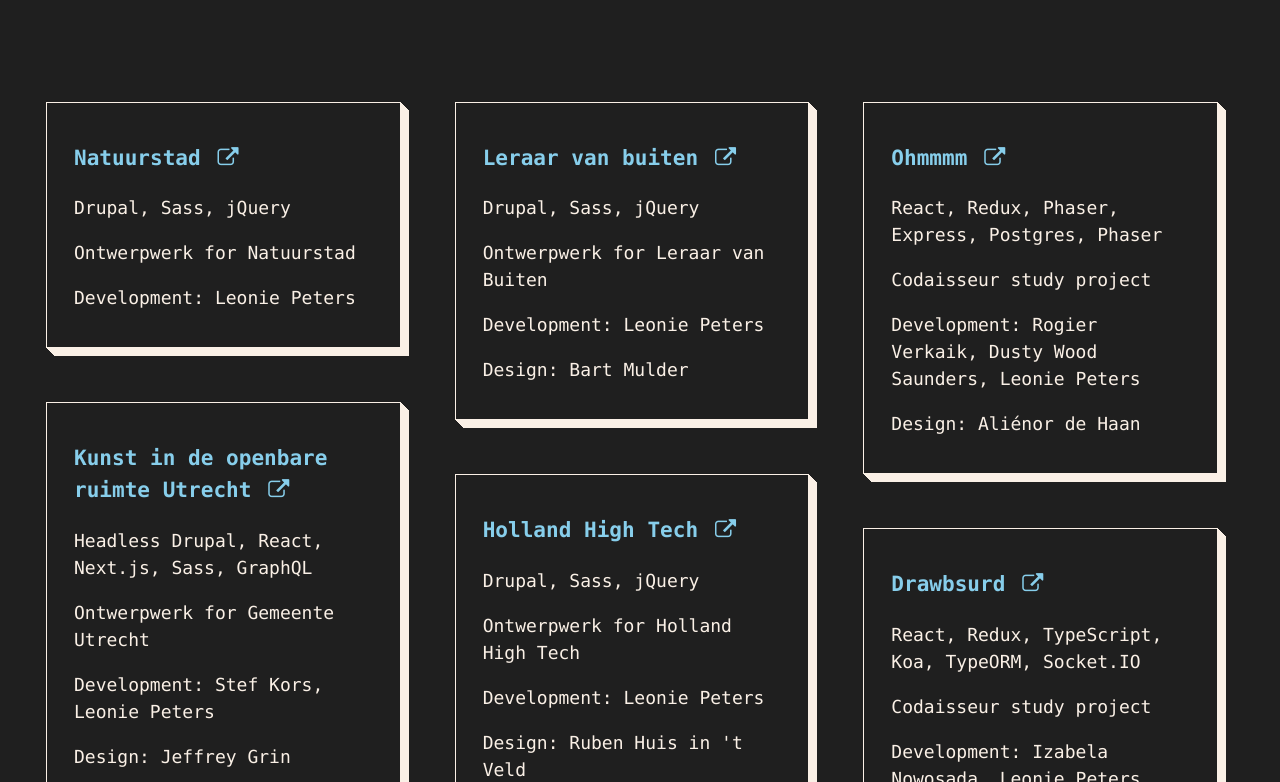
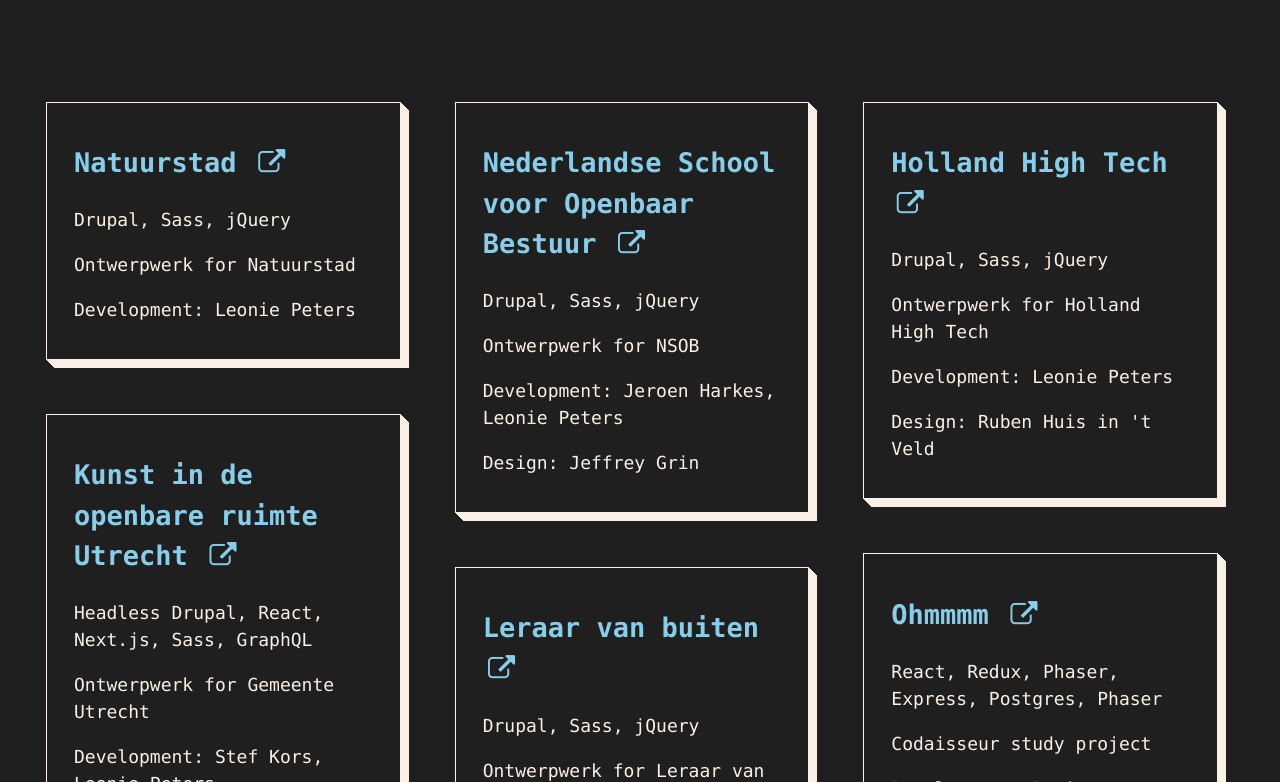
Before and after one commit to LeoniePeters/leoniepeters.com, a React (Create React App) app: page / in a window 1280 px wide. Shown: the part 798-1580 px from the top of the page. Built offline with nearby package versions, Linux system fonts and the light colour scheme.

Commit message:
Wrap portfolio item in an anchor so whole tile linkable

```diff
--- a/src/Components/Portfolio.scss
+++ b/src/Components/Portfolio.scss
@@ -39,7 +39,6 @@
   box-sizing: border-box;
   border: 1px solid $linen;
   color: $linen;
-  padding: 1em 1.5em;
   box-shadow: 1px 1px $linen, 2px 2px $linen, 3px 3px $linen, 4px 4px $linen,
     5px 5px $linen, 6px 6px $linen, 7px 7px $linen, 8px 8px $linen;
   transform: translateX(-8px) translateY(-8px);
@@ -51,6 +50,17 @@
       0 0 $linen, 0 0 $linen, 0 0 $linen;
     transform: translateX(0) translateY(0);
     transition: all 300ms ease-in;
+  }
+  a {
+    display: block;
+    padding: 1em 1.5em;
+    color: $linen;
+    &:hover {
+      text-decoration: none;
+    }
+  }
+  h2 {
+    color: $skyblue;
   }
 
   @at-root .lightmode & {
@@ -70,8 +80,10 @@
       transform: translateX(0) translateY(0);
       transition: all 300ms ease-in;
     }
-    a,
-    i {
+    a {
+      color: $blackish;
+    }
+    h2 {
       color: $steelblue;
     }
   }
--- a/src/Components/PortfolioItem.js
+++ b/src/Components/PortfolioItem.js
@@ -12,9 +12,8 @@
   render() {
     return (
       <li
-        className={`portfolio-item ${this.props.project.class} ${
-          this.state.open ? "open" : ""
-        }`}
+        className={`portfolio-item ${this.props.project.class} ${this.state.open ? "open" : ""
+          }`}
         onClick={this.handleOnClick}
       >
         <div className="info">
@@ -23,14 +22,14 @@
             target="_blank"
             rel="noopener noreferrer"
           >
-            <h3>
+            <h2>
               {this.props.project.title} <i className="icon-link-ext"></i>
-            </h3>
+            </h2>
+            <p>{this.props.project.technique}</p>
+            <p>{this.props.project.boss}</p>
+            <p>{this.props.project.dev}</p>
+            {this.props.project.design && <p>{this.props.project.design}</p>}
           </a>
-          <p>{this.props.project.technique}</p>
-          <p>{this.props.project.boss}</p>
-          <p>{this.props.project.dev}</p>
-          {this.props.project.design && <p>{this.props.project.design}</p>}
         </div>
       </li>
     );
```
